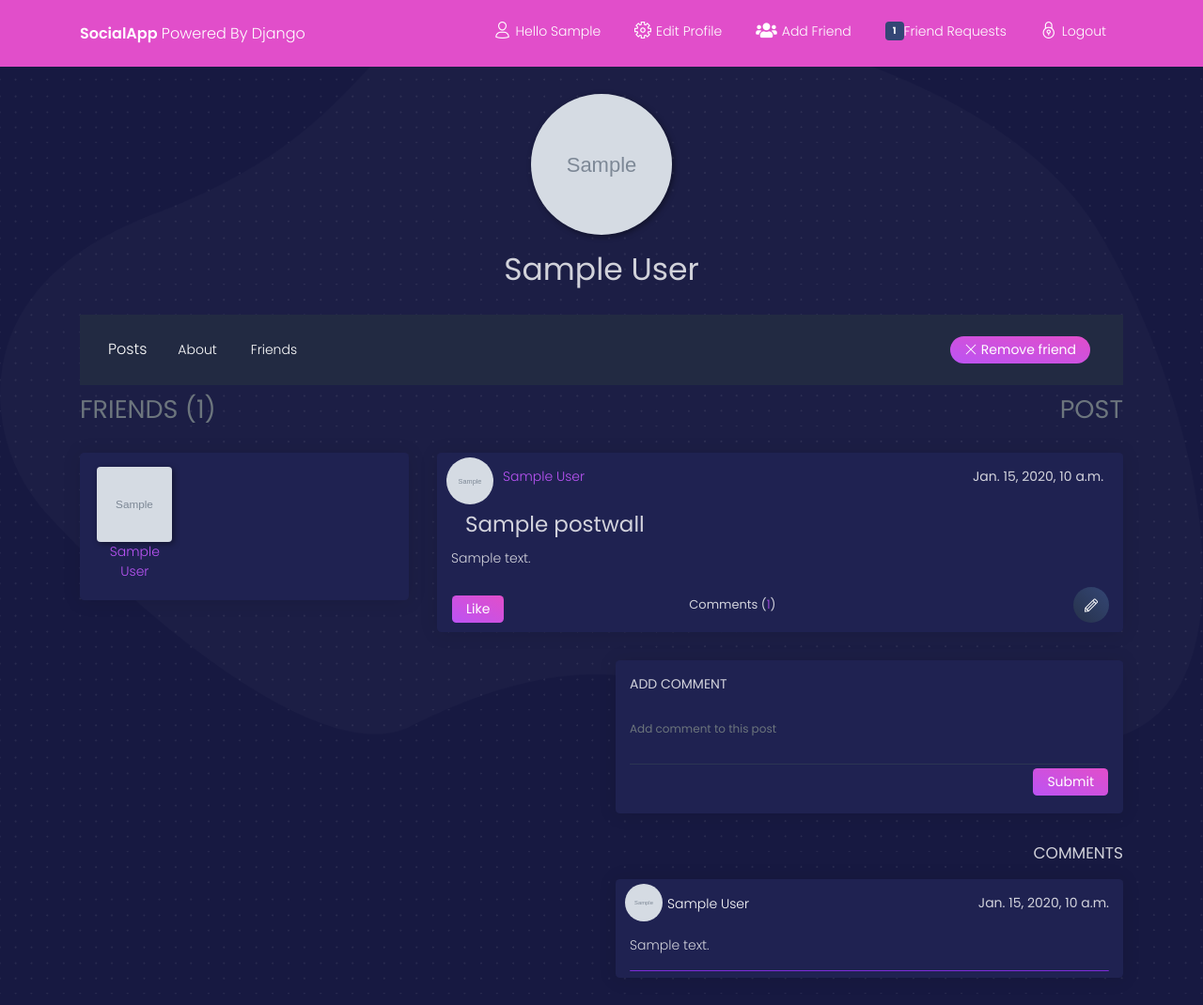
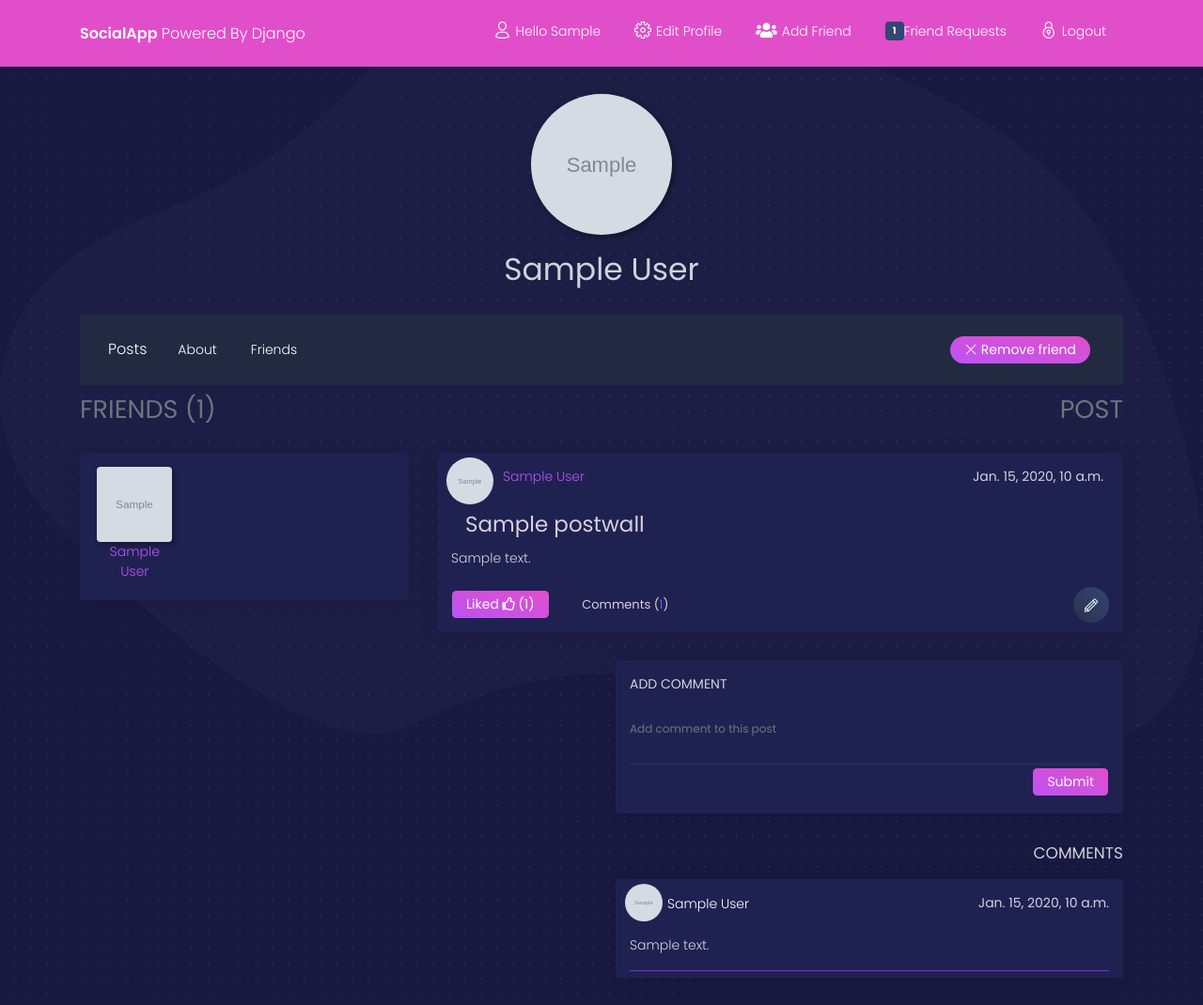
Before and after one commit to kami2/socialapp, a Django app: page /post/1/ in a window 1280 px wide. Shown: the top 1070 px of the page at 94% size. Run offline with Django 3.2, Linux system fonts and the light colour scheme; a user stored in the database is signed in; tables that the repository leaves empty hold one stand-in row (values such as "Sample post"); grey boxes marked "Sample" are stand-in pictures; some libraries are stand-ins or nearby versions.

Commit message:
Add like button

```diff
--- a/ubek/templates/ubek/profile/post_detail.html
+++ b/ubek/templates/ubek/profile/post_detail.html
@@ -79,13 +79,13 @@
 
 
         <div class="row" style="margin-right: 0px; margin-bottom: 5px;">
-            <div class="col" style="margin-left: 15px; margin-top: 5px;">
+            <div class="col-sm-2" style="margin-left: 15px;">
                 <form method="POST" action="{% url 'like post' posts.id %}">
                     {% csrf_token %}
-                    {% if like is False %}
-                    <button type="submit" name="postID" value="{{ posts.id }}" class="btn btn-primary btn-sm">unLike</button>
+                    {% if like %}
+                    <div><button type="submit" name="postID" value="{{ posts.id }}" class="btn btn-primary btn-sm">Liked <i class="far fa-thumbs-up"></i> ({{ posts.like_post.count }})</button></div>
                     {% else %}
-                    <button type="submit" name="postID" value="{{ posts.id }}" class="btn btn-primary btn-sm">Like</button>
+                    <button type="submit" name="postID" value="{{ posts.id }}" class="btn btn-primary btn-neutral btn-sm">Like <i class="far fa-thumbs-up"></i> ({{ posts.like_post.count }})</button>
                     {% endif %}
                 </form>
             </div>
@@ -179,8 +179,9 @@
       <div class="row">
               <div class="col-sm-3"></div>
               <div class="col-sm-9">
-                <div class="card">
-                    {% for comment in comments %}
+                <div class="card infinite-container">
+                    {% for comment in page_obj %}
+                    <div class="infinite-item">
                     <div class="card-header">
                         <div class="row">
                             <div class="col-sm-7" align="left" style="margin-top: -5px; margin-left: -5px;">
@@ -201,11 +202,33 @@
                     <p>{{ comment.comment }}</p>
                     <hr style="border-top: 1px solid #7e2ddb; width: 100%">
                 </div>
+                    </div>
                     {% endfor %}
                 </div>
               </div>
       </div>
       <!-- END COMMENTS -->
+              {% if page_obj.has_next %}
+    <a class="infinite-more-link" href="?page={{ page_obj.next_page_number }}">More</a>
+    {% endif %}
+
+  </div>
+
+<script>
+    var infinite = new Waypoint.Infinite({
+      element: $('.infinite-container')[0],
+
+      offset: 'bottom-in-view',
+
+      onBeforePageLoad: function () {
+
+      },
+      onAfterPageLoad: function () {
+
+      }
+
+    });
+  </script>
       </div>
 </div>
 </div>
--- a/ubek/views.py
+++ b/ubek/views.py
@@ -133,6 +133,7 @@ def profile_page(request, profileID):
     paginator = Paginator(posts_order, 10)
     page_number = request.GET.get('page')
     page_obj = paginator.get_page(page_number)
+
     User = get_user_model()
     show_profile = User.objects.get(id=profileID)
     if show_profile.profile.visible is False and show_profile != request.user and request.user not in show_profile.friends.all():
@@ -144,6 +145,8 @@ def profile_page(request, profileID):
     friends_list_all = show_profile.friends.all()[:6]
     form_edit_post = EditPostForm()
     form = PostForm()
+
+
 
     if request.method == 'POST' and 'Add Post' in request.POST:
         form = PostForm(request.POST)
@@ -188,8 +191,11 @@ def post_detail(request, postID):
 
     commentform = CommentForm()
     like = bool(posts.like_post.filter(id=request.user.id))
-    print (like)
     comments = CommentPost.objects.filter(post = postID)
+    paginator = Paginator(comments, 20)
+    page_number = request.GET.get('page')
+    page_obj = paginator.get_page(page_number)
+
     my_friend_requests = Friend_Request.objects.filter(to_user=request.user).count()
     all_friend_requests = Friend_Request.objects.filter(to_user=request.user).first()
     friend_number = show_profile.friends.all().count()
@@ -217,7 +223,8 @@ def post_detail(request, postID):
             return redirect('post detail', posts.id)
 
     content = {
-        'like ' : like,
+        'like' : like,
+        'page_obj' : page_obj,
         'commentform' : commentform,
         'comments' : comments,
         'show_profile' : show_profile,
@@ -289,12 +296,15 @@ def like_post(request, postID):
         post = PostWall.objects.get(id=postID)
         if post.like_post.filter(id=request.user.id).exists():
             post.like_post.remove(request.user)
-            messages.info(request, 'post unliked')
-            return redirect('post detail', post.id)
+            if 'postID' in request.POST:
+                return HttpResponseRedirect(reverse('post detail', args=[str(postID)]))
         else:
             post.like_post.add(request.user)
-            messages.info(request, 'post liked')
-            return redirect('post detail', post.id)
+            if 'postID' in request.POST:
+                return HttpResponseRedirect(reverse('post detail', args=[str(postID)]))
+    return HttpResponseRedirect(reverse('profile page', args=[str(request.user.id)]))
+
+
 
 
 @login_required(login_url='login')
```
Also changed, not shown: ubek/templates/ubek/profile/profile.html (+12 -1 lines), README.md, ubek/static/ubek/assets/css/blk-design-system.css.
